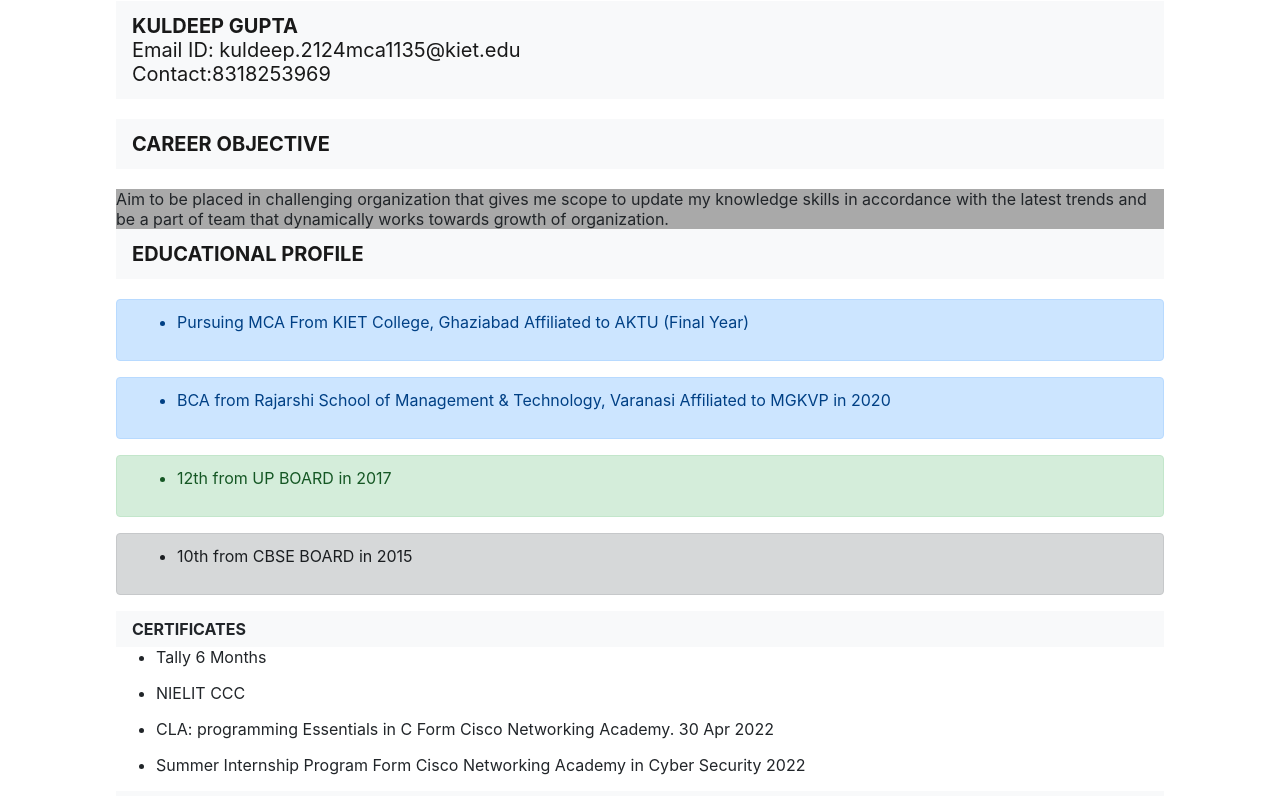
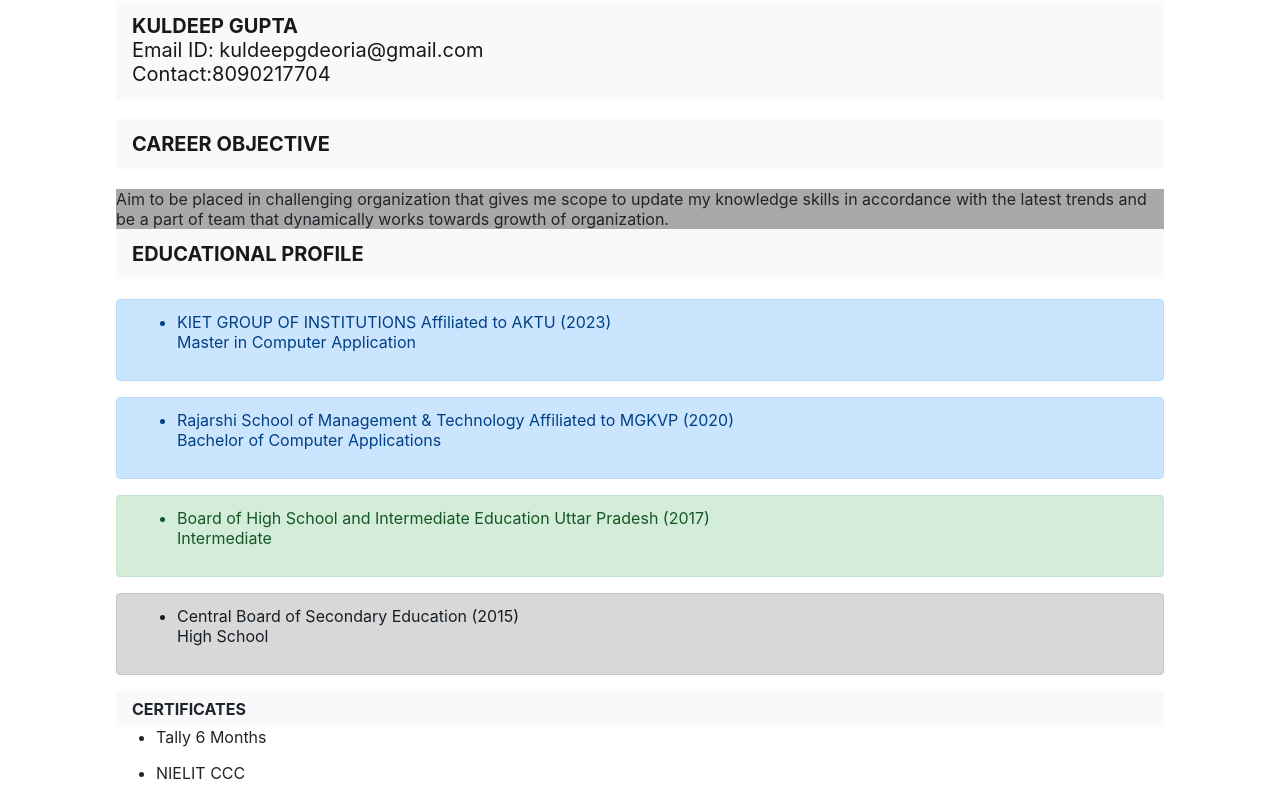
Before and after one commit to kuldeep-19/Wt, a plain HTML site: page index.html in a window 1280 px wide. Shown: the top 796 px of the page. Drawn offline with nearby package versions, Linux system fonts and the light colour scheme.

Commit message:
Update index.html

```diff
--- a/index.html
+++ b/index.html
@@ -10,8 +10,8 @@
                 <td>
                     <nav class="navbar navbar-light bg-light">
                         <a class="navbar-brand"><b>KULDEEP GUPTA</b><br>
-                            Email ID: kuldeep.2124mca1135@kiet.edu<br>
-                            Contact:8318253969
+                            Email ID: kuldeepgdeoria@gmail.com<br>
+                            Contact:8090217704
                         </a></nav><br>
                       <nav class="navbar navbar-light bg-light">
                         <a class="navbar-brand"><b>CAREER OBJECTIVE</b></a></nav>
@@ -23,23 +23,27 @@
                     <a class="navbar-brand"><b>EDUCATIONAL PROFILE</b></nav></a><br>
                     <div class="alert alert-primary"><ul>
                         <li>
-                            Pursuing MCA From KIET College, Ghaziabad Affiliated to AKTU (Final Year)
+                            KIET GROUP OF INSTITUTIONS Affiliated to AKTU (2023)</br>
+				Master in Computer Application
                         </li>
                     </ul></div>
                     <div class="alert alert-primary"><ul>
                         <li>
-                            BCA from Rajarshi School of Management & Technology, Varanasi Affiliated to MGKVP in 2020
+                            Rajarshi School of Management & Technology Affiliated to MGKVP (2020) </br>
+			    	Bachelor of Computer Applications
                         </li>
                     </ul>
                     </div>
                     <div class="alert alert-success"><ul>
                         <li>
-                            12th from UP BOARD in 2017
+                            Board of High School and Intermediate Education Uttar Pradesh (2017)</br>
+			   	 Intermediate
                         </li>
                     </ul></div>
                     <div class="alert alert-dark"><ul>
                         <li>
-                            10th from CBSE BOARD in 2015
+                            Central Board of Secondary Education (2015) </br>
+			    High School
                         </li>
                     </ul></div>
                     <nav class="navbar navbar-light bg-light"><a><b>CERTIFICATES</b></a></nav>
```
